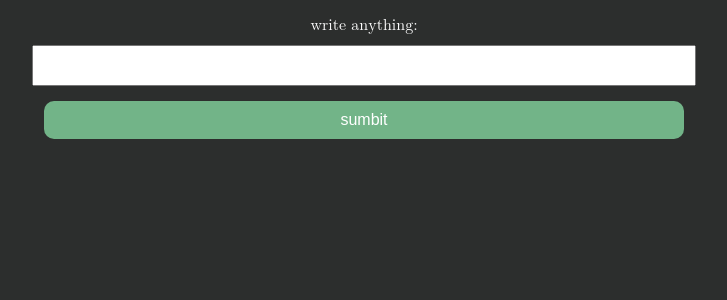
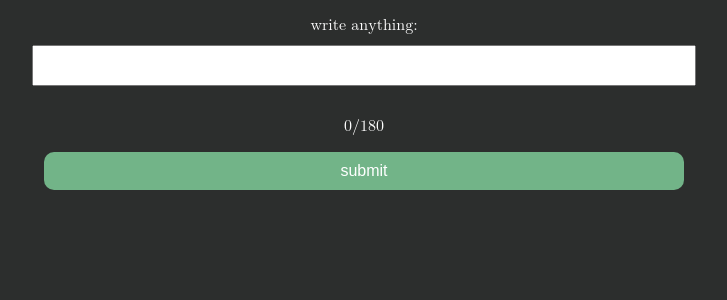
Before and after one commit to jjkkyydijifh/WalmartTwitter, a Flask app: page / in a window 1280 px wide. Shown: the top 300 px of the page, without its empty margins (276-1003 px from the left). Run offline with Flask 3, Linux system fonts and the light colour scheme; data that the repository does not hold is empty; some libraries are stand-ins or nearby versions.

Commit message:
Update index.html

```diff
--- a/templates/index.html
+++ b/templates/index.html
@@ -16,8 +16,8 @@
 
   <p class="poser">write anything: </p>
 <input class="poser" id="post-text" type="text" maxlength="180">
-<button class="poser" id="post-submit">sumbit</button>
-
+<p class = "char_count">0/180</p>
+<button class="poser" id="post-submit">submit</button>
 
 
 </body>
```
